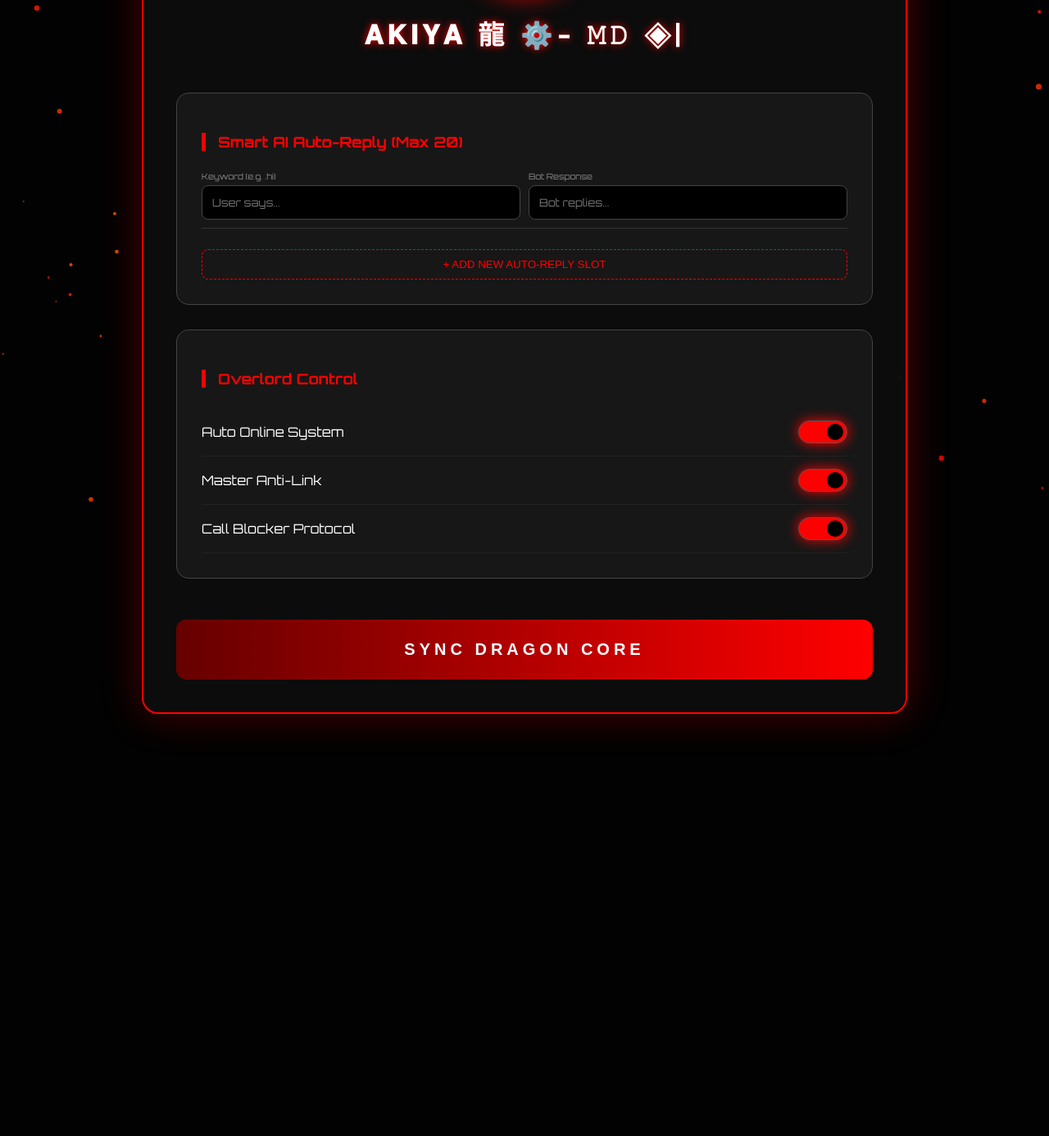
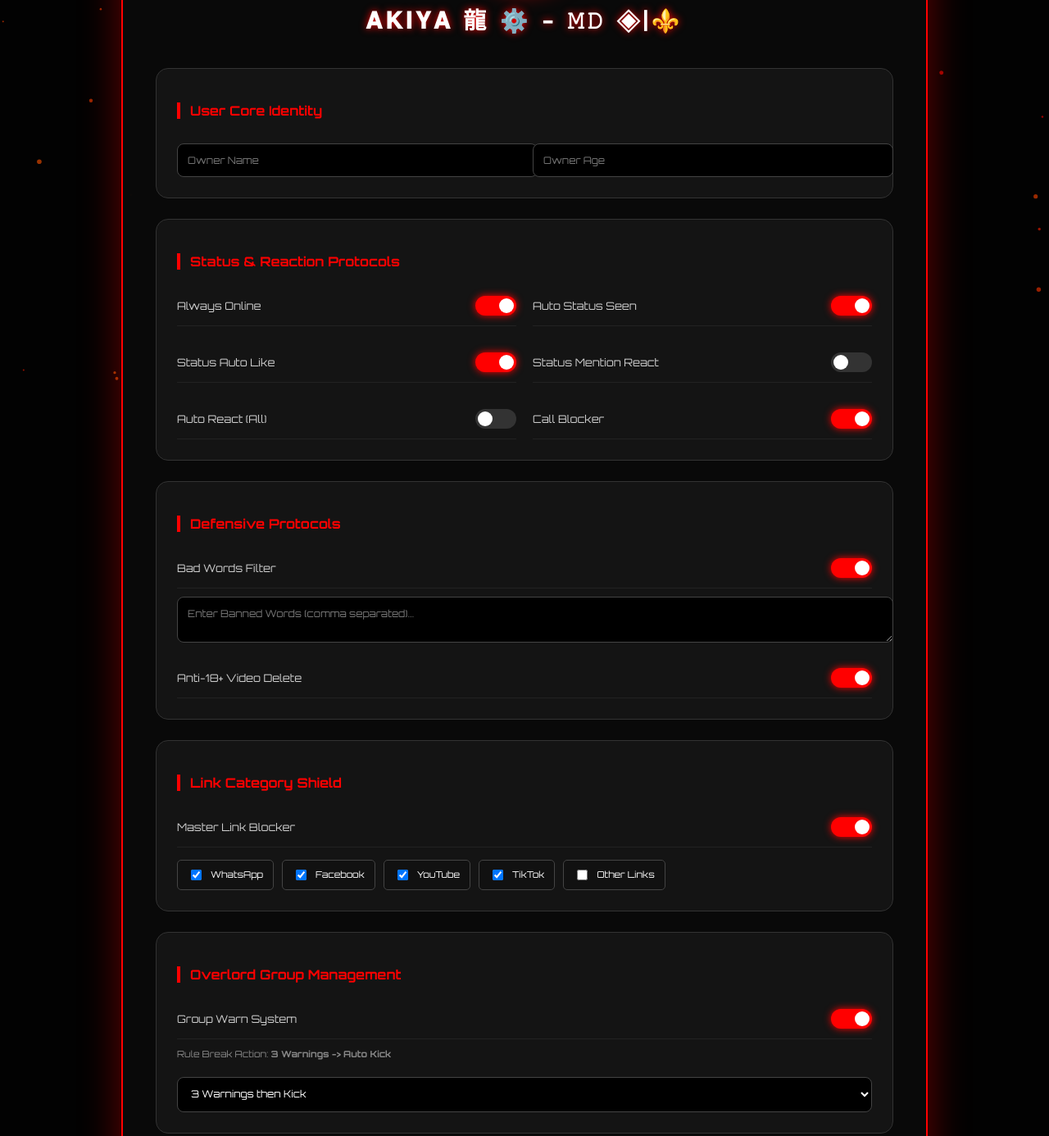
Before and after one commit to akiya-md/DRAGON---MD, a website: page settings.html in a window 1280 px wide. Shown: the part 187-1573 px from the top of the page at 82% size. Before the commit the page ends 1098 px from the top, so only its background shows below. Drawn offline with Linux system fonts and the light colour scheme.

Commit message:
settings.html

```diff
--- a/settings.html
+++ b/settings.html
@@ -3,7 +3,7 @@
 <head>
     <meta charset="UTF-8">
     <meta name="viewport" content="width=device-width, initial-scale=1.0">
-    <title>AKIYA 龍 MD | CONTROL PANNEL</title>
+    <title>AKIYA 龍 MD | CONTRAL PANNEL</title>
     <style>
         :root { --neon-red: #ff0000; --dark-bg: #020202; }
         body {
@@ -13,53 +13,46 @@
         #fireCanvas { position: fixed; top: 0; left: 0; width: 100%; height: 100%; z-index: -1; }
 
         .main-container {
-            width: 95%; max-width: 850px; margin: 40px 0;
-            background: rgba(15, 15, 15, 0.85); backdrop-filter: blur(15px);
+            width: 95%; max-width: 900px; margin: 40px 0;
+            background: rgba(10, 10, 10, 0.9); backdrop-filter: blur(15px);
             border: 2px solid var(--neon-red); border-radius: 20px; padding: 40px;
-            box-shadow: 0 0 50px rgba(255, 0, 0, 0.3);
+            box-shadow: 0 0 50px rgba(255, 0, 0, 0.4);
         }
 
-        .header { text-align: center; margin-bottom: 50px; }
-        .header img { width: 120px; border-radius: 50%; border: 4px solid var(--neon-red); filter: drop-shadow(0 0 15px red); }
-        .header h1 { font-size: 32px; letter-spacing: 5px; margin-top: 20px; text-shadow: 0 0 10px red; }
+        .header { text-align: center; margin-bottom: 40px; }
+        .header img { width: 110px; border-radius: 50%; border: 3px solid var(--neon-red); filter: drop-shadow(0 0 15px red); }
+        .header h1 { font-size: 28px; letter-spacing: 4px; margin-top: 15px; text-shadow: 0 0 10px red; color: #fff; }
 
         .section {
-            background: rgba(30, 30, 30, 0.6); padding: 30px; border-radius: 15px;
-            border: 1px solid #444; margin-bottom: 30px; transition: 0.5s; width: 100%; box-sizing: border-box;
+            background: rgba(25, 25, 25, 0.7); padding: 25px; border-radius: 15px;
+            border: 1px solid #333; margin-bottom: 25px; width: 100%; box-sizing: border-box;
         }
-        .section:hover { border-color: var(--neon-red); background: rgba(40, 10, 10, 0.4); }
-        .section h3 { color: var(--neon-red); font-size: 18px; margin-bottom: 25px; border-left: 5px solid red; padding-left: 15px; }
+        .section h3 { color: var(--neon-red); font-size: 16px; margin-bottom: 20px; border-left: 4px solid red; padding-left: 12px; }
 
-        /* Auto Reply Slots Styling */
-        .reply-slot {
-            display: grid; grid-template-columns: 1fr 1fr; gap: 10px; margin-bottom: 15px;
-            padding-bottom: 10px; border-bottom: 1px solid #333;
-        }
-        .reply-label { font-size: 10px; color: #888; margin-bottom: 5px; text-transform: none; }
+        /* Switches & Controls */
+        .control-grid { display: grid; grid-template-columns: 1fr 1fr; gap: 20px; }
+        .switch-box { display: flex; justify-content: space-between; align-items: center; padding: 12px 0; border-bottom: 1px solid #222; }
+        .switch-box span { font-size: 13px; color: #ccc; }
 
-        .switch-box { display: flex; justify-content: space-between; align-items: center; padding: 15px 0; border-bottom: 1px solid #222; }
-        .switch { position: relative; width: 60px; height: 28px; }
+        .switch { position: relative; width: 50px; height: 24px; }
         .switch input { opacity: 0; width: 0; height: 0; }
-        .slider { position: absolute; cursor: pointer; top: 0; left: 0; right: 0; bottom: 0; background-color: #222; transition: .4s; border-radius: 34px; border: 1px solid #555; }
-        .slider:before { position: absolute; content: ""; height: 20px; width: 20px; left: 4px; bottom: 3px; background-color: #fff; transition: .4s; border-radius: 50%; }
-        input:checked + .slider { background-color: var(--neon-red); box-shadow: 0 0 15px red; }
-        input:checked + .slider:before { transform: translateX(30px); background-color: #000; }
+        .slider { position: absolute; cursor: pointer; top: 0; left: 0; right: 0; bottom: 0; background-color: #333; transition: .4s; border-radius: 34px; }
+        .slider:before { position: absolute; content: ""; height: 18px; width: 18px; left: 3px; bottom: 3px; background-color: #fff; transition: .4s; border-radius: 50%; }
+        input:checked + .slider { background-color: var(--neon-red); box-shadow: 0 0 10px red; }
+        input:checked + .slider:before { transform: translateX(26px); }
 
-        .input-field { width: 100%; background: #000; border: 1px solid #444; color: #fff; padding: 12px; border-radius: 8px; font-family: 'Orbitron'; outline: none; transition: 0.3s; box-sizing: border-box; font-size: 13px; }
-        .input-field:focus { border-color: var(--neon-red); box-shadow: 0 0 10px red; }
+        .input-field { width: 100%; background: #000; border: 1px solid #444; color: #fff; padding: 12px; border-radius: 8px; font-family: 'Orbitron'; outline: none; margin-top: 10px; font-size: 12px; }
+        .input-field:focus { border-color: var(--neon-red); box-shadow: 0 0 8px red; }
 
-        .add-btn {
-            background: transparent; border: 1px dashed var(--neon-red); color: var(--neon-red);
-            padding: 10px; width: 100%; cursor: pointer; margin-top: 10px; border-radius: 8px; transition: 0.3s;
-        }
-        .add-btn:hover { background: rgba(255, 0, 0, 0.1); }
+        .tag-container { display: flex; flex-wrap: wrap; gap: 10px; margin-top: 15px; }
+        .tag-item { background: #111; border: 1px solid #444; padding: 8px 12px; border-radius: 5px; font-size: 11px; display: flex; align-items: center; gap: 8px; }
 
         .save-btn {
-            width: 100%; padding: 25px; background: linear-gradient(90deg, #600, #f00, #600);
+            width: 100%; padding: 20px; background: linear-gradient(90deg, #800, #f00, #800);
             background-size: 200% auto; color: #fff; font-weight: bold; border: none;
-            cursor: pointer; border-radius: 12px; font-size: 20px; letter-spacing: 5px; transition: 0.5s; margin-top: 20px;
+            cursor: pointer; border-radius: 10px; font-size: 18px; letter-spacing: 3px; transition: 0.5s;
         }
-        .save-btn:hover { background-position: right center; box-shadow: 0 0 50px red; transform: translateY(-5px); }
+        .save-btn:hover { background-position: right center; box-shadow: 0 0 40px red; transform: scale(1.02); }
     </style>
     <link href="https://fonts.googleapis.com/css2?family=Orbitron:wght@400;700&display=swap" rel="stylesheet">
 </head>
@@ -70,56 +63,64 @@
 <div class="main-container">
     <div class="header">
         <img src="logo.png" alt="AKIYA 龍">
-        <h1>𝐀𝐊𝐈𝐘𝐀 龍 ⚙️- 𝙼𝙳 ◈|</h1>
+        <h1>𝐀𝐊𝐈𝐘𝐀 龍 ⚙️ - 𝙼𝙳 ◈|⚜️</h1>
     </div>
 
     <div class="section">
-        <h3>Smart AI Auto-Reply (Max 20)</h3>
-        <div id="replyContainer">
-            <div class="reply-slot">
-                <div>
-                    <div class="reply-label">Keyword (e.g. .hi)</div>
-                    <input type="text" class="input-field" placeholder="User says...">
-                </div>
-                <div>
-                    <div class="reply-label">Bot Response</div>
-                    <input type="text" class="input-field" placeholder="Bot replies...">
-                </div>
-            </div>
+        <h3>User Core Identity</h3>
+        <div class="control-grid">
+            <input type="text" class="input-field" placeholder="Owner Name">
+            <input type="number" class="input-field" placeholder="Owner Age">
         </div>
-        <button class="add-btn" onclick="addSlot()">+ ADD NEW AUTO-REPLY SLOT</button>
     </div>
 
     <div class="section">
-        <h3>Overlord Control</h3>
-        <div class="switch-box"><span>Auto Online System</span> <label class="switch"><input type="checkbox" checked><span class="slider"></span></label></div>
-        <div class="switch-box"><span>Master Anti-Link</span> <label class="switch"><input type="checkbox" checked><span class="slider"></span></label></div>
-        <div class="switch-box"><span>Call Blocker Protocol</span> <label class="switch"><input type="checkbox" checked><span class="slider"></span></label></div>
+        <h3>Status & Reaction Protocols</h3>
+        <div class="control-grid">
+            <div class="switch-box"><span>Always Online</span> <label class="switch"><input type="checkbox" checked><span class="slider"></span></label></div>
+            <div class="switch-box"><span>Auto Status Seen</span> <label class="switch"><input type="checkbox" checked><span class="slider"></span></label></div>
+            <div class="switch-box"><span>Status Auto Like</span> <label class="switch"><input type="checkbox" checked><span class="slider"></span></label></div>
+            <div class="switch-box"><span>Status Mention React</span> <label class="switch"><input type="checkbox"><span class="slider"></span></label></div>
+            <div class="switch-box"><span>Auto React (All)</span> <label class="switch"><input type="checkbox"><span class="slider"></span></label></div>
+            <div class="switch-box"><span>Call Blocker</span> <label class="switch"><input type="checkbox" checked><span class="slider"></span></label></div>
+        </div>
     </div>
 
-    <button class="save-btn" onclick="triggerSync()">SYNC DRAGON CORE</button>
+    <div class="section">
+        <h3>Defensive Protocols</h3>
+        <div class="switch-box"><span>Bad Words Filter</span> <label class="switch"><input type="checkbox" checked><span class="slider"></span></label></div>
+        <textarea class="input-field" rows="2" placeholder="Enter Banned Words (comma separated)..."></textarea>
+        <div class="switch-box" style="margin-top:15px;"><span>Anti-18+ Video Delete</span> <label class="switch"><input type="checkbox" checked><span class="slider"></span></label></div>
+    </div>
+
+    <div class="section">
+        <h3>Link Category Shield</h3>
+        <div class="switch-box"><span>Master Link Blocker</span> <label class="switch"><input type="checkbox" checked><span class="slider"></span></label></div>
+        <div class="tag-container">
+            <div class="tag-item"><input type="checkbox" checked> WhatsApp</div>
+            <div class="tag-item"><input type="checkbox" checked> Facebook</div>
+            <div class="tag-item"><input type="checkbox" checked> YouTube</div>
+            <div class="tag-item"><input type="checkbox" checked> TikTok</div>
+            <div class="tag-item"><input type="checkbox"> Other Links</div>
+        </div>
+    </div>
+
+    <div class="section">
+        <h3>Overlord Group Management</h3>
+        <div class="switch-box"><span>Group Warn System</span> <label class="switch"><input type="checkbox" checked><span class="slider"></span></label></div>
+        <p style="font-size: 11px; color: #888;">Rule Break Action: <b>3 Warnings -> Auto Kick</b></p>
+        <select class="input-field">
+            <option>3 Warnings then Kick</option>
+            <option>1 Warning then Ban</option>
+            <option>Instant Termination</option>
+        </select>
+    </div>
+
+    <button class="save-btn" onclick="triggerSync()"></button>
 </div>
 
 <script>
-    let slotCount = 1;
-
-    function addSlot() {
-        if (slotCount < 20) {
-            const container = document.getElementById('replyContainer');
-            const newSlot = document.createElement('div');
-            newSlot.className = 'reply-slot';
-            newSlot.innerHTML = `
-                <div><input type="text" class="input-field" placeholder="Keyword"></div>
-                <div><input type="text" class="input-field" placeholder="Response"></div>
-            `;
-            container.appendChild(newSlot);
-            slotCount++;
-        } else {
-            alert("අයියේ, උපරිම 20යි පුළුවන්!");
-        }
-    }
-
-    // --- FIRE PARTICLES ---
+    // --- FIRE PARTICLES (No Lag) ---
     const canvas = document.getElementById('fireCanvas');
     const ctx = canvas.getContext('2d');
     canvas.width = window.innerWidth;
@@ -129,19 +130,19 @@
         constructor() {
             this.x = Math.random() * canvas.width;
             this.y = canvas.height + Math.random() * 100;
-            this.size = Math.random() * 3 + 1;
-            this.speedY = Math.random() * 3 + 1;
-            this.color = `rgba(255, ${Math.floor(Math.random() * 100)}, 0, 0.8)`;
+            this.size = Math.random() * 2 + 1;
+            this.speedY = Math.random() * 2 + 0.5;
+            this.color = `rgba(255, ${Math.floor(Math.random() * 100)}, 0, 0.6)`;
         }
         update() { this.y -= this.speedY; if (this.y < 0) this.y = canvas.height + 10; }
         draw() { ctx.fillStyle = this.color; ctx.beginPath(); ctx.arc(this.x, this.y, this.size, 0, Math.PI * 2); ctx.fill(); }
     }
-    function init() { for (let i = 0; i < 80; i++) particles.push(new Particle()); }
+    function init() { for (let i = 0; i < 60; i++) particles.push(new Particle()); }
     function animate() { ctx.clearRect(0, 0, canvas.width, canvas.height); particles.forEach(p => { p.update(); p.draw(); }); requestAnimationFrame(animate); }
     init(); animate();
 
     function triggerSync() {
-        alert("AKIYA 龍 MD: All Data Synced Successfully! 🔥");
+        alert("අයියේ.. ඔක්කොම ඩේටා ටික Cloud Server එකට සේව් වුණා! 🔥🐉");
     }
 </script>
 
```
